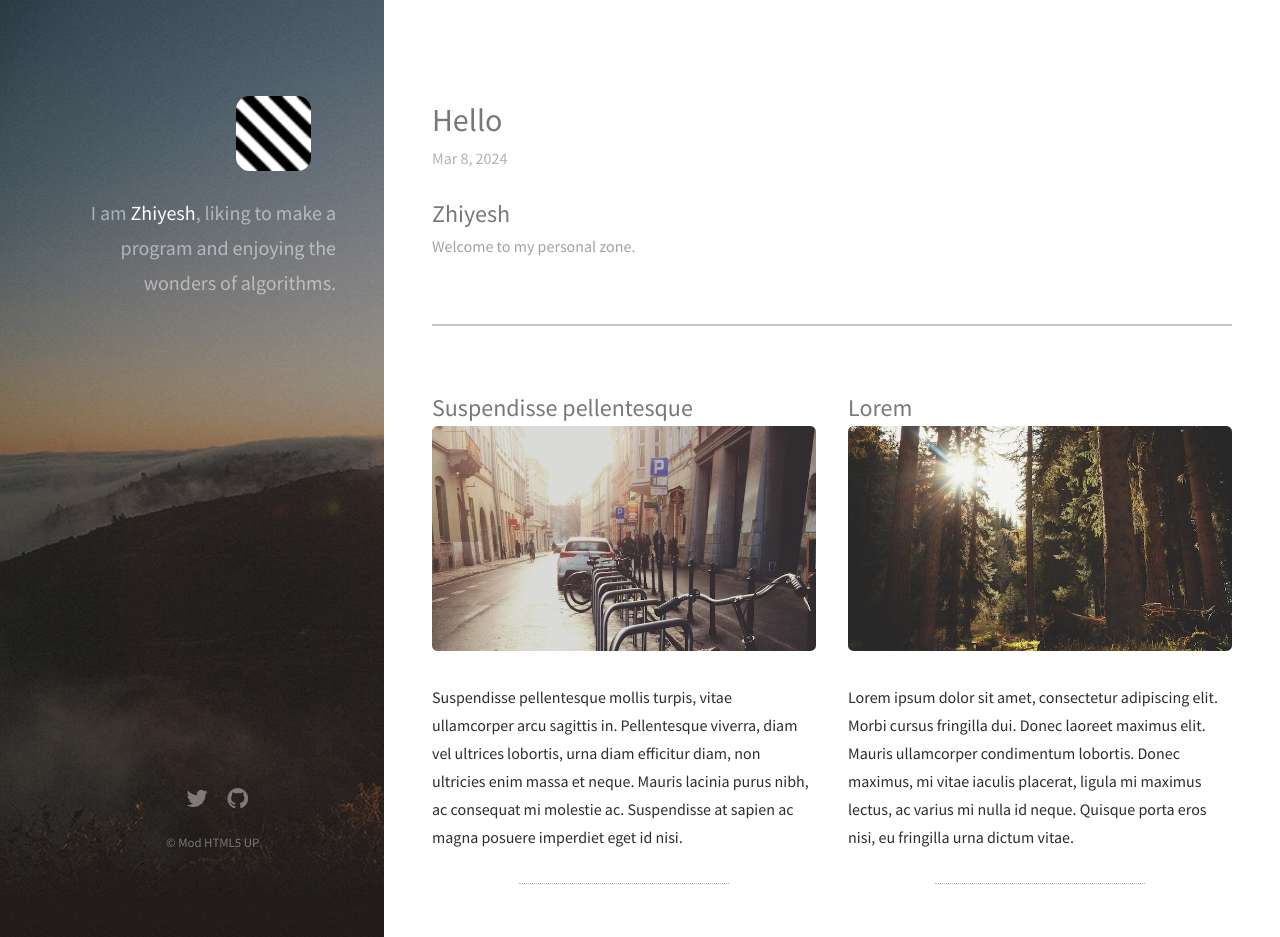
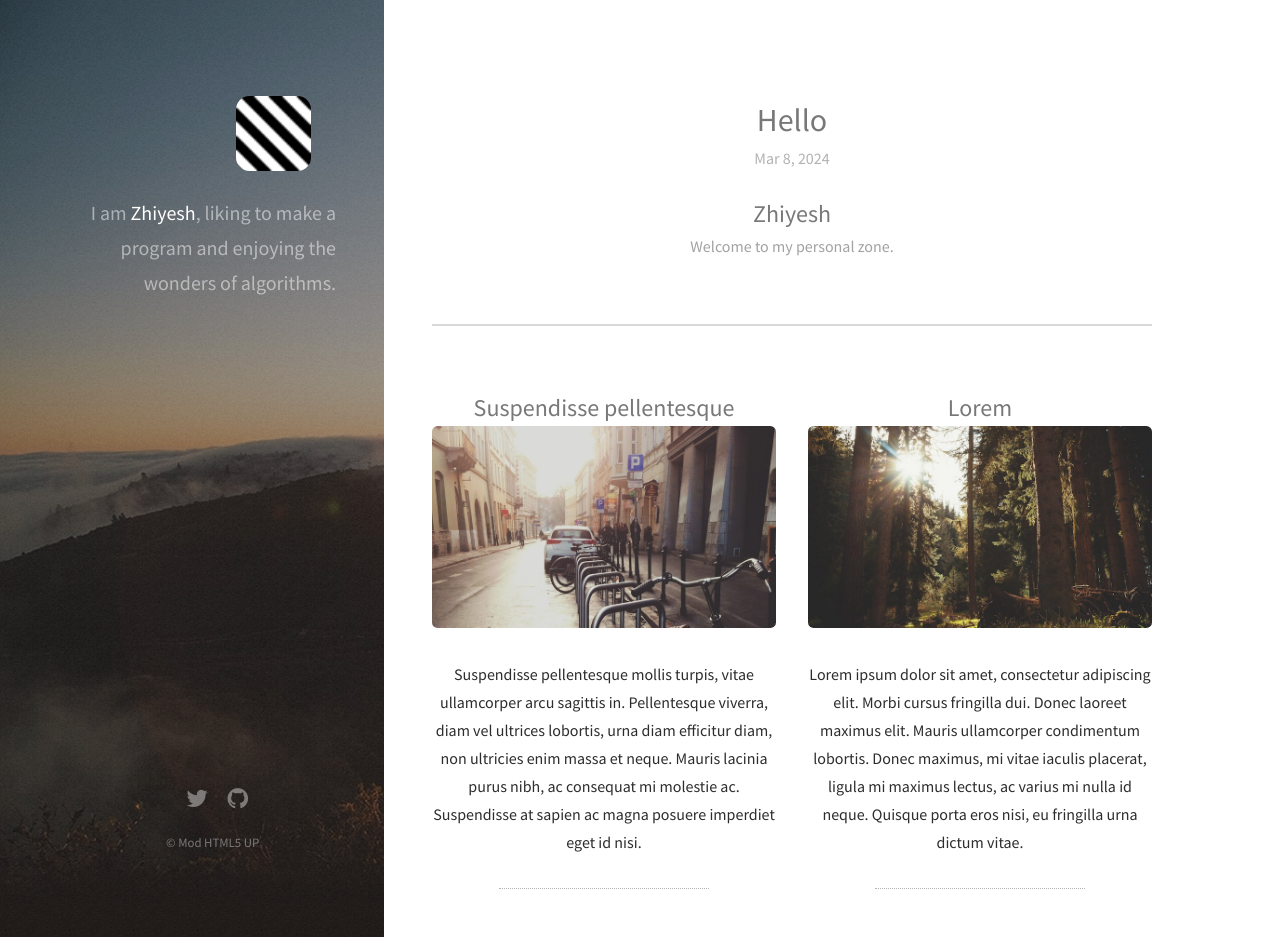
Before and after one commit to Zhiyelah/zhiyelah.github.io, a Jekyll site: the page built from index.html, in a window 1280 px wide and 937 px high. Built offline with Jekyll 4.4.1, drawn with Linux system fonts in a browser that asks for light colours; nearby versions of some CDN libraries.

Commit message:
Update main.css

```diff
--- a/css/main.css
+++ b/css/main.css
@@ -2555,7 +2555,9 @@
 	}
 
 		#main > section {
-			border-top: solid 2px #c6c6c6;
+			border-top: solid 2px #d9d9d9;
+			width: 90%;
+			text-align: center;
 			margin: 4em 0 0 0;
 			padding: 4em 0 0 0;
 		}
```
